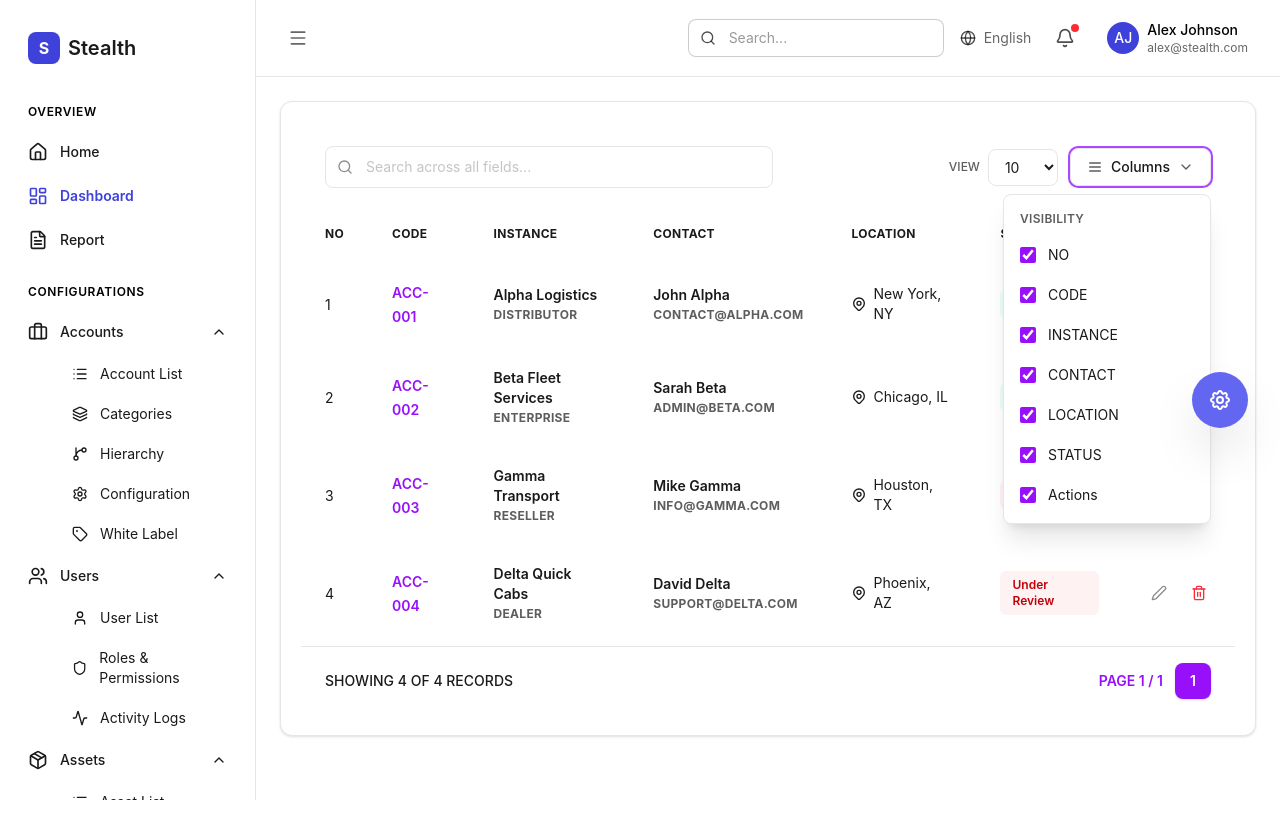
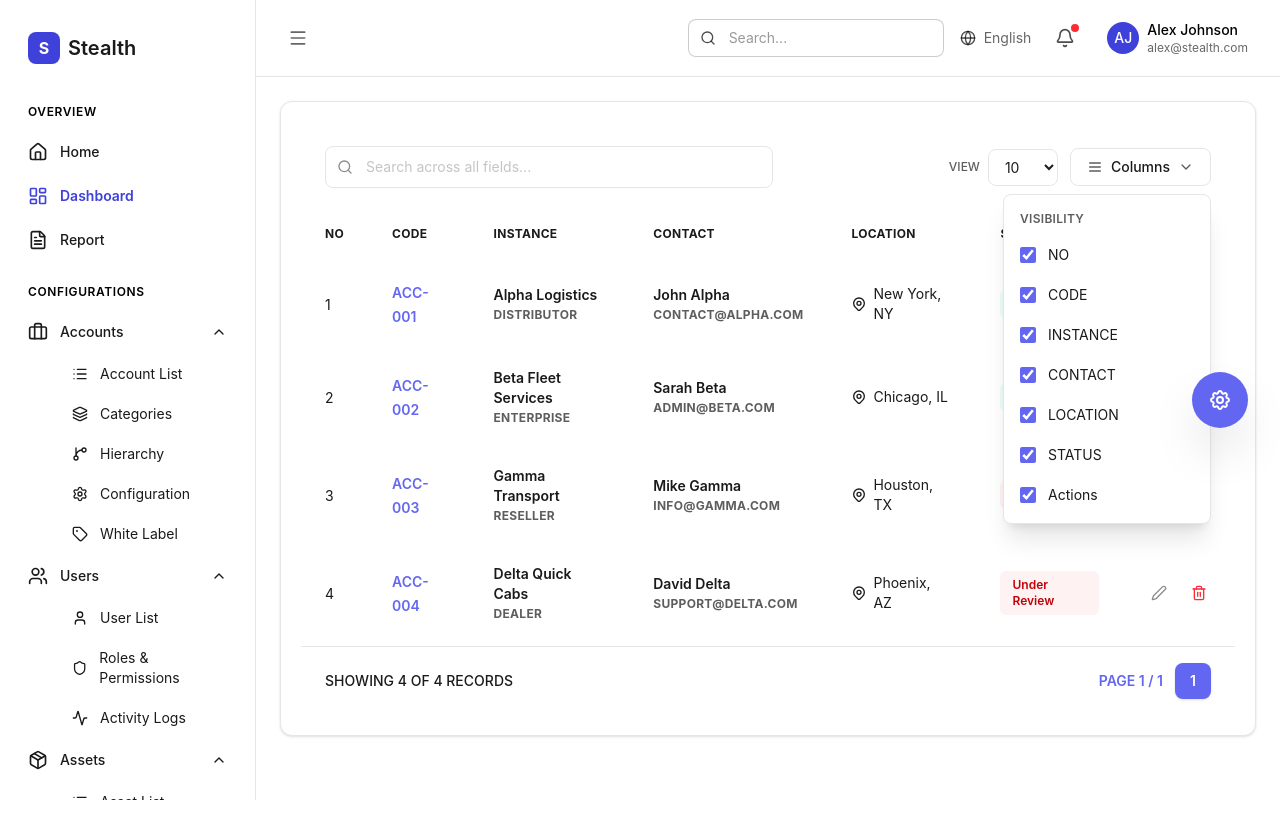
Before and after one commit to sandeep3642/stealth, a React (Vite) app: page /accounts in a window 1280 px wide. Both pictures are taken after a click on the button "Columns". Shown: the top 838 px of the page. Built offline with nearby package versions, Linux system fonts and the light colour scheme.

Commit message:
color config for table

```diff
--- a/src/components/CommonTable.jsx
+++ b/src/components/CommonTable.jsx
@@ -1,5 +1,6 @@
 import React, { useState } from "react";
 import { Search, ChevronDown, Edit2, Trash2 } from "lucide-react";
+import { useColor } from "../context/ColorContext";
 
 const CommonTable = ({
   columns = [],
@@ -11,6 +12,7 @@ const CommonTable = ({
   rowsPerPageOptions = [10, 25, 50, 100],
   defaultRowsPerPage = 10,
 }) => {
+  const { selectedColor } = useColor();
   const [rowsPerPage, setRowsPerPage] = useState(defaultRowsPerPage);
   const [searchQuery, setSearchQuery] = useState("");
   const [columnVisibility, setColumnVisibility] = useState(() => {
@@ -70,7 +72,10 @@ const CommonTable = ({
 
     if (column.type === "link") {
       return (
-        <span className="text-sm font-semibold text-purple-600 dark:text-purple-400">
+        <span
+          className={`text-sm font-semibold`}
+          style={{ color: selectedColor }}
+        >
           {value}
         </span>
       );
@@ -168,7 +173,7 @@ const CommonTable = ({
               <div className="relative">
                 <button
                   onClick={() => setShowColumnMenu(!showColumnMenu)}
-                  className="flex items-center gap-2 px-4 py-2 text-sm border border-border rounded-lg bg-card focus:outline-none focus:ring-2 focus:ring-purple-500"
+                  className="flex items-center gap-2 px-4 py-2 text-sm border border-border rounded-lg bg-card"
                 >
                   <svg
                     className="w-4 h-4 text-foreground opacity-70"
@@ -202,7 +207,10 @@ const CommonTable = ({
                             type="checkbox"
                             checked={columnVisibility[column.key]}
                             onChange={() => toggleColumn(column.key)}
-                            className="w-4 h-4 text-purple-600 border-border rounded focus:ring-2 focus:ring-purple-500 accent-purple-600"
+                            className={`w-4 h-4 `}
+                            style={{
+                              accentColor: selectedColor, // 👈 works!
+                            }}
                           />
                         </div>
                         <span className="text-sm text-foreground">
@@ -217,7 +225,10 @@ const CommonTable = ({
                             type="checkbox"
                             checked={columnVisibility.actions}
                             onChange={() => toggleColumn("actions")}
-                            className="w-4 h-4 text-purple-600 border-border rounded focus:ring-2 focus:ring-purple-500 accent-purple-600"
+                            className={`w-4 h-4 `}
+                            style={{
+                              accentColor: selectedColor, // 👈 works!
+                            }}
                           />
                         </div>
                         <span className="text-sm text-foreground">Actions</span>
@@ -303,10 +314,16 @@ const CommonTable = ({
             {totalRecords} RECORDS
           </div>
           <div className="flex items-center gap-3">
-            <span className="text-sm text-purple-600 dark:text-purple-400 font-semibold">
+            <span
+              className="text-sm  font-semibold"
+              style={{ color: selectedColor }}
+            >
               PAGE {currentPage} / {totalPages || 1}
             </span>
-            <button className="w-9 h-9 flex items-center justify-center bg-purple-600 dark:bg-purple-500 text-white text-sm font-semibold rounded-lg shadow-sm">
+            <button
+              className="w-9 h-9 flex items-center justify-center  text-white text-sm font-semibold rounded-lg shadow-sm"
+              style={{ background: selectedColor }}
+            >
               {currentPage}
             </button>
           </div>
```
